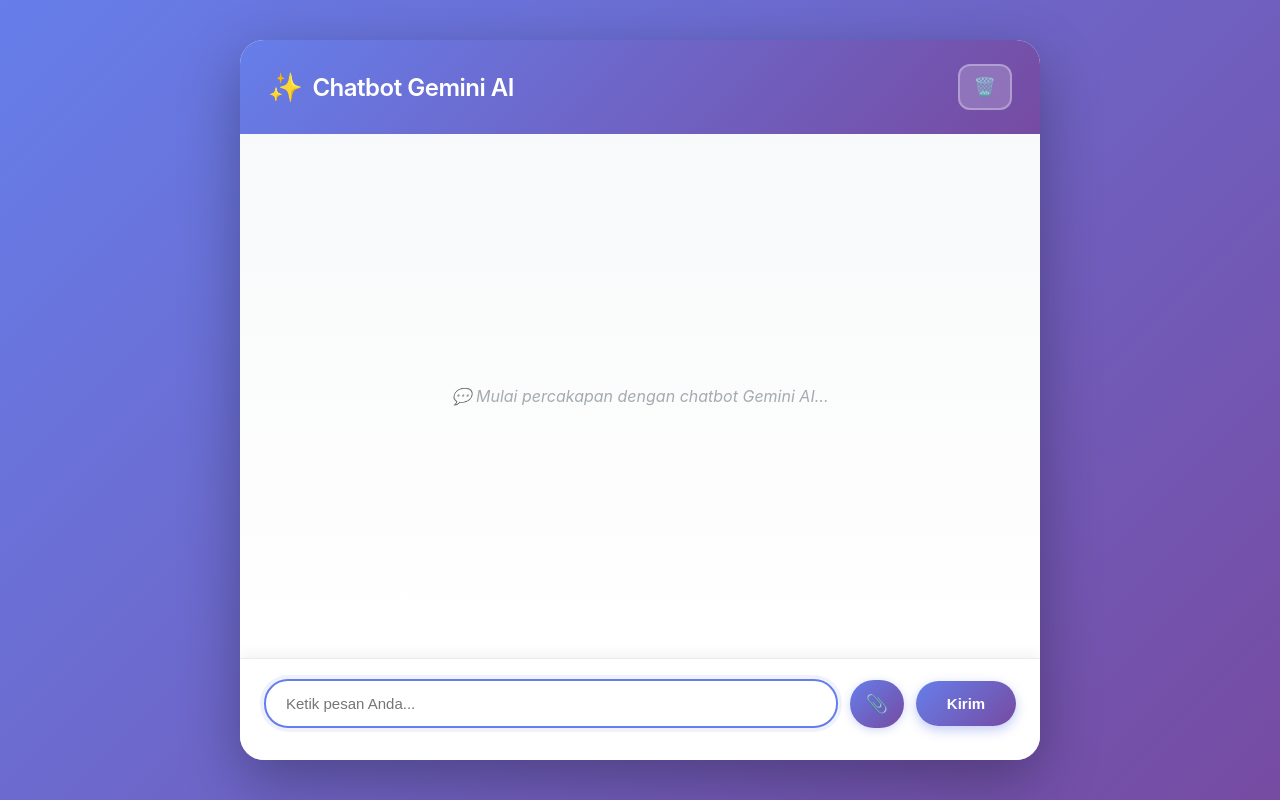
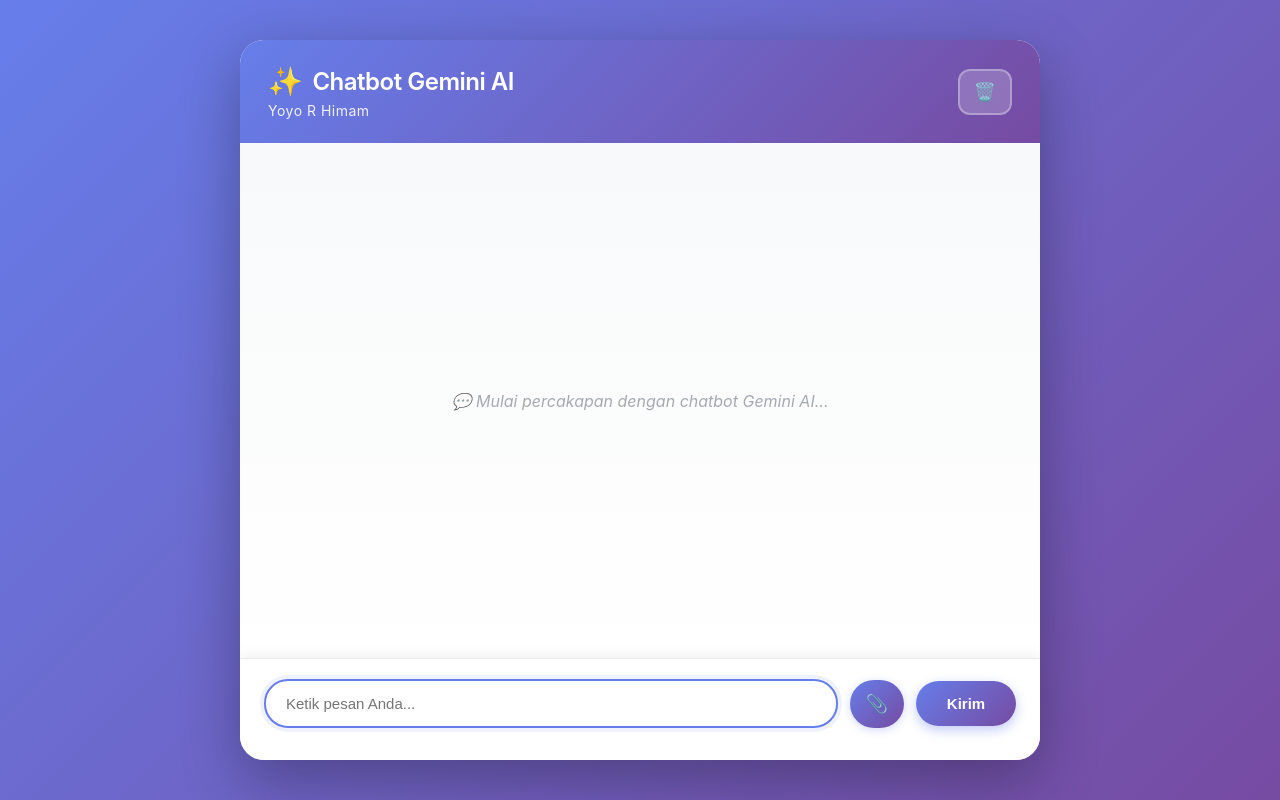
Before and after one commit to yoehimam/gemini-chatbot-api, a website: page public/index.html in a window 1280 px wide. Drawn offline with Linux system fonts and the light colour scheme.

Commit message:
Add author name Yoyo R Himam to UI header

```diff
--- a/public/index.html
+++ b/public/index.html
@@ -9,7 +9,10 @@
 <body>
   <div class="container">
     <div class="header">
-      <h1>Chatbot Gemini AI</h1>
+      <div class="header-content">
+        <h1>Chatbot Gemini AI</h1>
+        <p class="author-name">Yoyo R Himam</p>
+      </div>
       <button id="clear-btn" class="clear-btn" title="Hapus chat">🗑️</button>
     </div>
     <div id="chat-box" class="chat-box"></div>
--- a/public/style.css
+++ b/public/style.css
@@ -37,6 +37,20 @@
   background: linear-gradient(135deg, #667eea 0%, #764ba2 100%);
   color: white;
   box-shadow: 0 4px 12px rgba(0, 0, 0, 0.1);
+}
+
+.header-content {
+  display: flex;
+  flex-direction: column;
+  gap: 4px;
+}
+
+.author-name {
+  margin: 0;
+  font-size: 14px;
+  font-weight: 400;
+  opacity: 0.9;
+  letter-spacing: 0.5px;
 }
 
 h1 {
@@ -417,6 +431,10 @@
     font-size: 20px;
   }
 
+  .author-name {
+    font-size: 12px;
+  }
+
   .chat-box {
     padding: 16px;
   }
```
